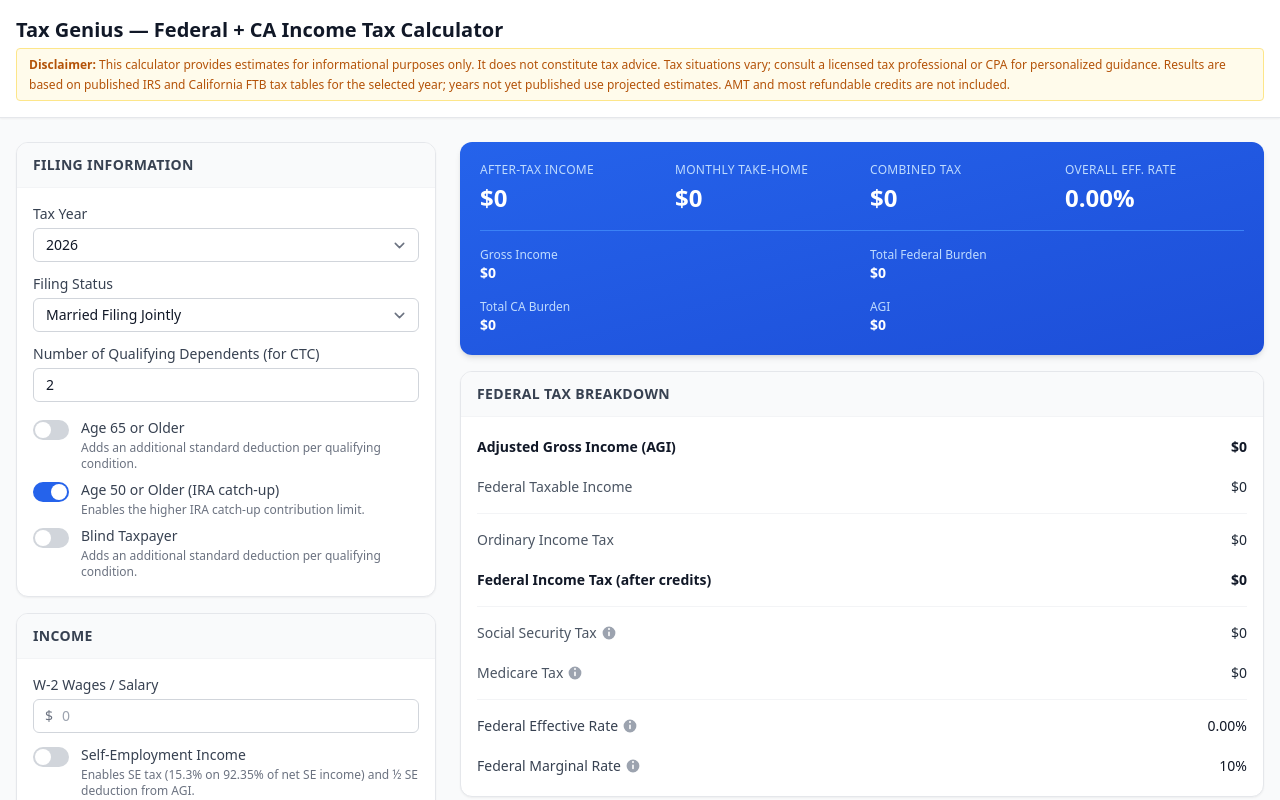
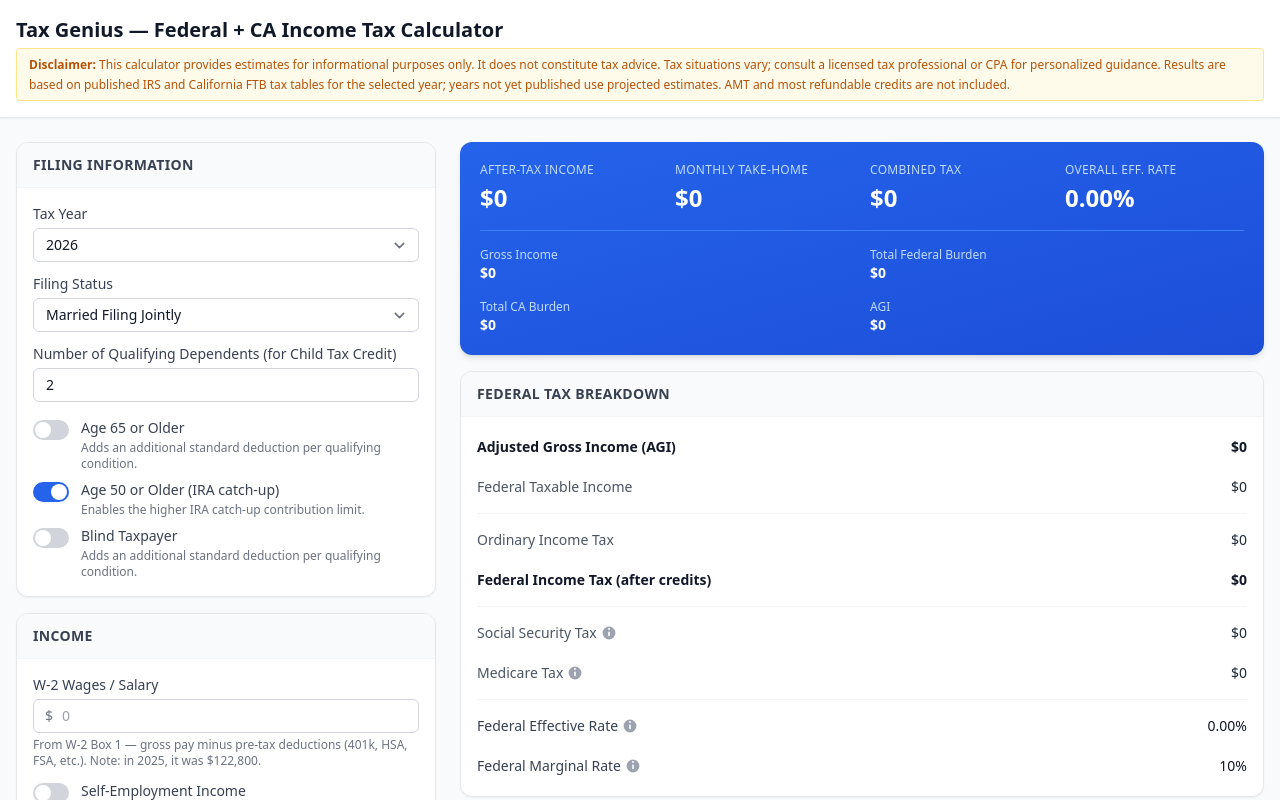
Before and after one commit to jparkley/react-spa-tax-genuis, a React (Vite) app: page / in a window 1280 px wide. Shown: the top 800 px of the page. Built offline with nearby package versions, Linux system fonts and the light colour scheme.

Commit message:
Add explanatory notes for some inputs

```diff
--- a/src/components/inputs/FilingInfoSection.tsx
+++ b/src/components/inputs/FilingInfoSection.tsx
@@ -66,7 +66,7 @@
       {/* Dependents */}
       <div className="flex flex-col gap-1">
         <label htmlFor={dependentsId} className="text-sm text-gray-700">
-          Number of Qualifying Dependents (for CTC)
+          Number of Qualifying Dependents (for Child Tax Credit)
         </label>
         <input
           id={dependentsId}
--- a/src/components/inputs/IncomeSection.tsx
+++ b/src/components/inputs/IncomeSection.tsx
@@ -31,6 +31,7 @@
         label="W-2 Wages / Salary"
         value={inputs.wages}
         onChange={(v) => setField('wages', v)}
+        helpText="From W-2 Box 1 — gross pay minus pre-tax deductions (401k, HSA, FSA, etc.). Note: in 2025, it was $122,800."
       />
 
       <Toggle
```
Also changed, not shown: 1 other file (tests, documents, lock files or other folders).
